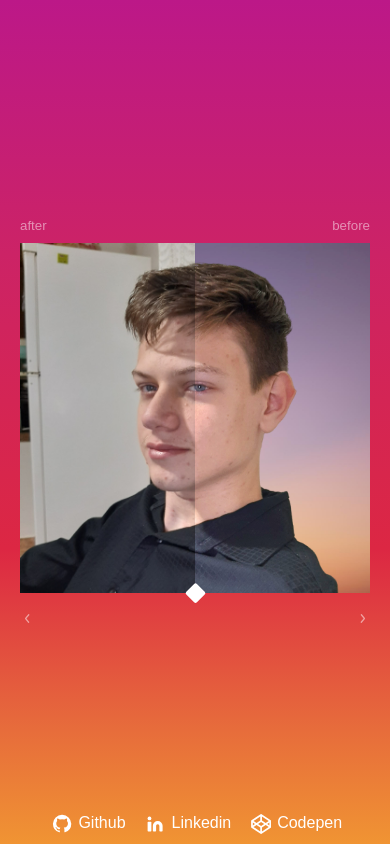
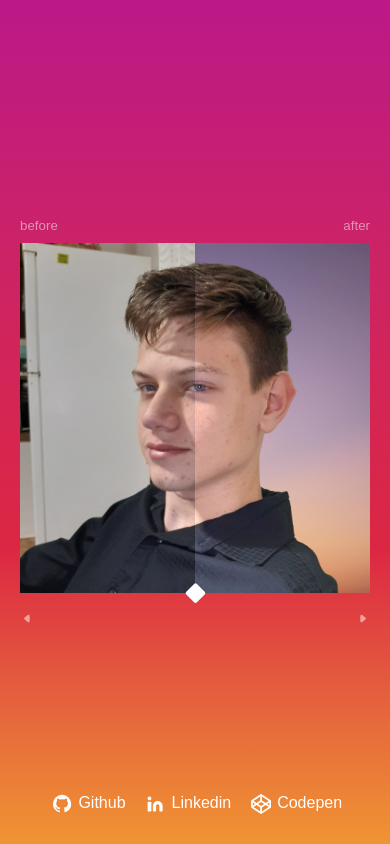
Before and after one commit to joao-coimbra/after-before-image, a plain HTML site: page index.html in a window 390 px wide. Drawn offline with Linux system fonts and the light colour scheme.

Commit message:
adjustin design

```diff
--- a/index.html
+++ b/index.html
@@ -4,15 +4,17 @@
 <head>
     <meta charset="UTF-8">
     <meta name="viewport" content="width=device-width, initial-scale=1.0">
-    <title>Effect after & before of image</title>
+    <title>Effect before & after image</title>
+
+    <link rel="shortcut icon" href="public/assets/favicon.png" type="image/x-icon">
 
     <link rel="stylesheet" href="public/css/style.css">
 </head>
 
 <body>
     <div class="box">
+        <small>before</small>
         <small>after</small>
-        <small>before</small>
     </div>
     <div class="page">
         <div class="image">
--- a/public/js/script.js
+++ b/public/js/script.js
@@ -12,7 +12,7 @@ function widthConfig($value) {
 }
 
 function verifyWidth() {
-    if (window.innerWidth <= 300) {
+    if (window.innerWidth <= 320) {
         widthConfig(200);
     } else if (window.innerWidth <= 480) {
         widthConfig(350);
--- a/public/scss/style.scss
+++ b/public/scss/style.scss
@@ -17,6 +17,8 @@ $gradient: $color1 0%, $color2 30%, $color3 65%, $color4 85%, $color5 100%;
     margin: 0;
     padding: 0;
     box-sizing: border-box;
+
+    cursor: default;
 }
 
 body {
@@ -127,11 +129,11 @@ body {
         height: 15px;
 
         &:nth-child(1) {
-            background-image: url('../assets/arrow-ios-back.svg');
+            background-image: url('../assets/arrow-left.svg');
         }
 
         &:nth-child(2) {
-            background-image: url('../assets/arrow-ios-forward.svg');
+            background-image: url('../assets/arrow-right.svg');
         }
     }
 }
@@ -151,6 +153,8 @@ footer {
         color: white;
 
         text-decoration: none;
+
+        cursor: pointer;
 
         span {
             display: flex;
@@ -215,15 +219,14 @@ footer {
 
 @media(max-width: 1100px) {
     footer {
-        bottom: 0;
         right: 50%;
         transform: translateX(47.5%);
 
-        margin: 10px 0;
+        margin: 10px 0 0 0;
     }
 }
 
-@media(max-width: 300px) {
+@media(max-width: 320px) {
     .box {
         width: 200px;
     }
@@ -265,7 +268,7 @@ footer {
     }
 }
 
-@media(max-height: 520px) {
+@media(max-height: 560px) {
     footer {
         display: none;
     }
```
Also changed, not shown: public/assets/arrow-ios-back.svg (deleted), public/assets/arrow-ios-forward.svg (deleted), public/assets/arrow-left.svg (added), public/assets/arrow-right.svg (added), public/assets/favicon.png (added), public/css/style.css, 1 other file.
